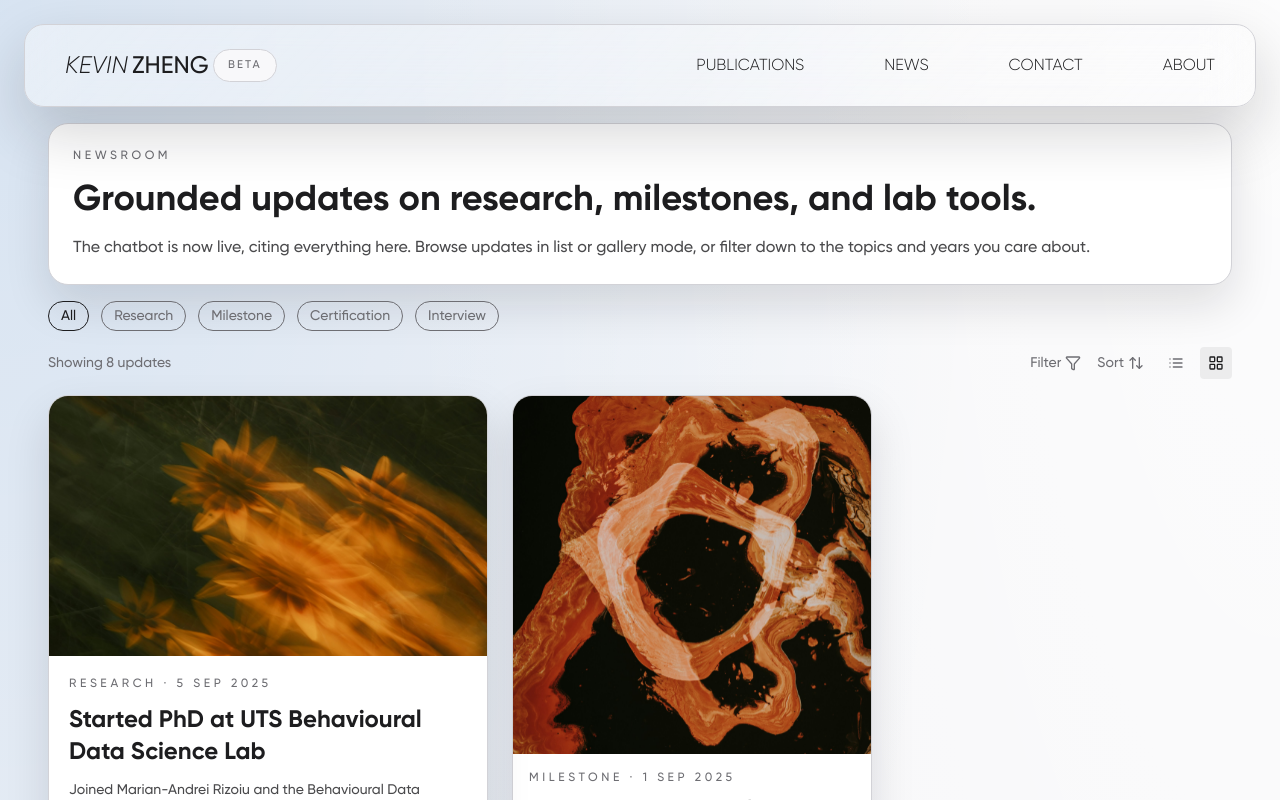
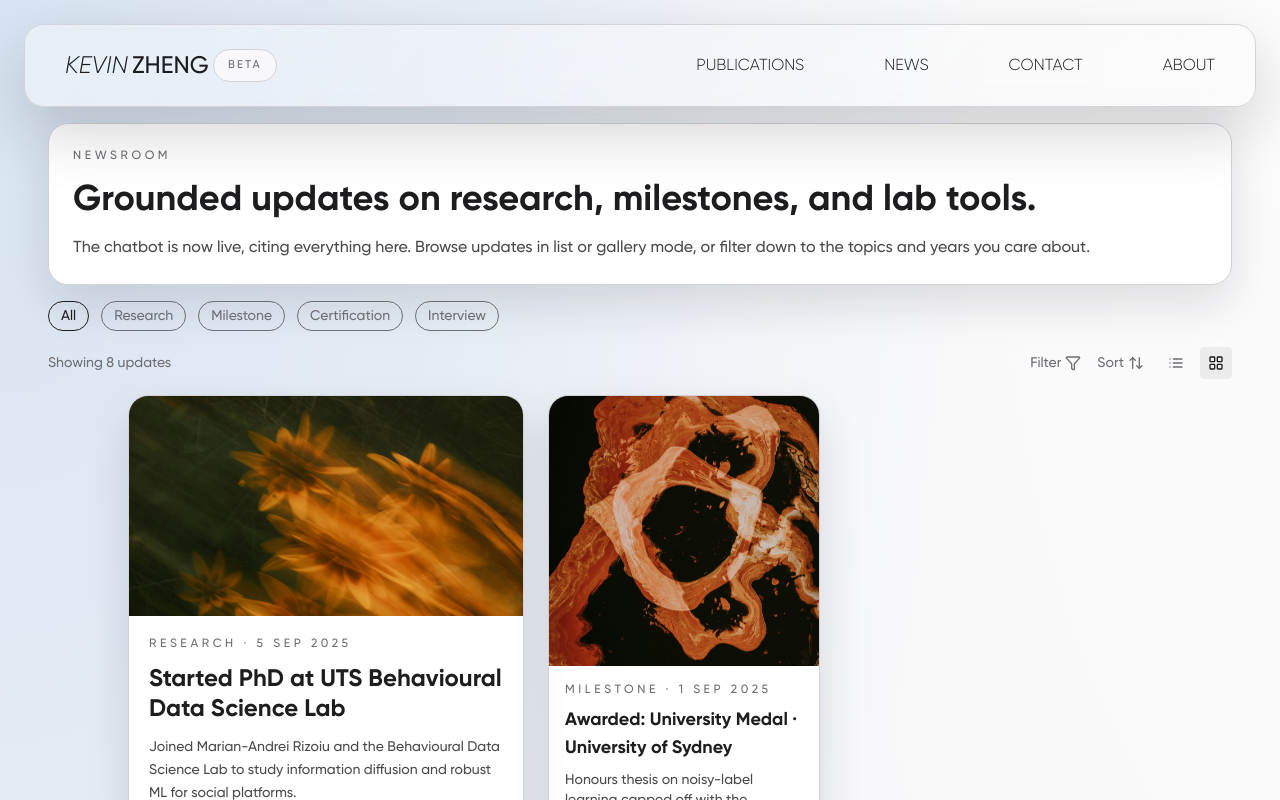
Before and after one commit to kyxzhe/kyxzhe.github.io, a Next.js app: page /news in a window 1280 px wide. Both pictures are taken after a click on the button 1216 px from the left and 363 px from the top of the page. Shown: the top 800 px of the page. Built offline with nearby package versions, Linux system fonts and the light colour scheme.

Commit message:
style: center news grid and shrink hero

```diff
--- a/src/app/news/page.tsx
+++ b/src/app/news/page.tsx
@@ -117,19 +117,19 @@ const renderListRow = (item: NewsItem) => {
     const columnItems = secondaryItems.slice(0, 3);
     const remainingItems = secondaryItems.slice(3);
     return (
-      <div className="space-y-8">
-      <div className="grid gap-6 lg:grid-cols-[minmax(0,0.55fr)_360px] items-start">
+      <div className="flex flex-col gap-8 max-w-5xl w-full mx-auto">
+      <div className="grid gap-6 lg:grid-cols-[minmax(0,0.55fr)_280px] items-start">
         {heroItem && (
-          <article className="surface-card overflow-hidden flex flex-col lg:sticky lg:top-10">
-            <div className="relative w-full pb-[42%] min-h-[260px]">
+          <article className="surface-card overflow-hidden flex flex-col lg:sticky lg:top-12">
+            <div className="relative w-full pb-[32%] min-h-[220px]">
               <Image src={heroItem.cover} alt={heroItem.title} fill sizes="(max-width:1024px) 100vw, 60vw" className="object-cover" />
             </div>
             <div className="p-5 flex flex-col gap-3">
               <p className="text-xs uppercase tracking-[0.3em] text-muted-foreground">
                 {heroItem.category} · {formatDate(heroItem.date)}
               </p>
-              <h2 className="text-2xl font-semibold">{heroItem.title}</h2>
-              <p className="text-sm text-foreground/80">{heroItem.summary}</p>
+              <h2 className="text-2xl font-semibold leading-tight">{heroItem.title}</h2>
+              <p className="text-sm text-foreground/80 leading-relaxed">{heroItem.summary}</p>
               {heroItem.link && (
                 <Link href={heroItem.link} className="text-sm text-brand-accent" target="_blank" rel="noopener noreferrer">
                   Read update
@@ -138,7 +138,7 @@ const renderListRow = (item: NewsItem) => {
             </div>
           </article>
         )}
-        <div className="flex flex-col gap-4">
+        <div className="flex flex-col gap-4 lg:pr-2">
           {columnItems.map((item) => (
             <Link
               key={item.id}
@@ -170,7 +170,7 @@ const renderListRow = (item: NewsItem) => {
         </div>
       </div>
       {remainingItems.length > 0 && (
-        <div className="grid grid-cols-2 lg:grid-cols-3 gap-3">
+        <div className="grid grid-cols-2 md:grid-cols-3 gap-3">
           {remainingItems.map((item) => (
             <motion.div
               key={item.id}
@@ -180,7 +180,7 @@ const renderListRow = (item: NewsItem) => {
               whileHover={{ y: -6, boxShadow: "0 20px 45px rgba(0,0,0,0.12)" }}
               className="surface-card overflow-hidden"
             >
-              <div className="relative w-full pb-[75%]">
+              <div className="relative w-full pb-[80%]">
                 <Image src={item.cover} alt={item.title} fill sizes="(max-width:1024px) 100vw, 320px" className="object-cover" />
               </div>
               <div className="p-4 flex flex-col gap-2">
```
